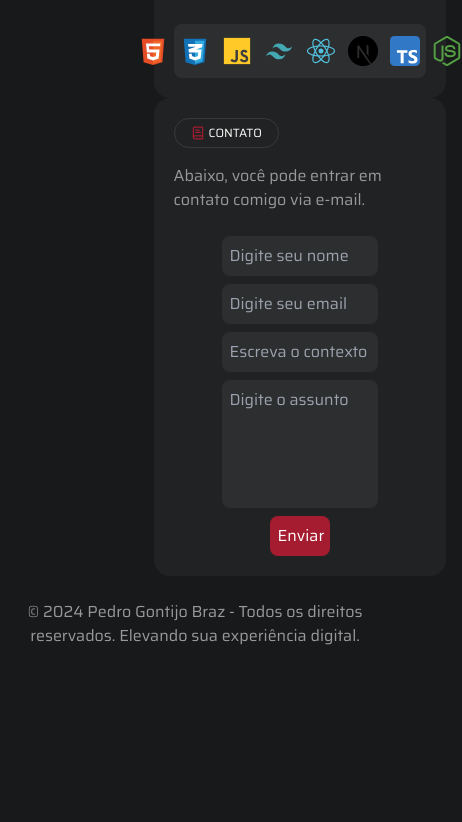
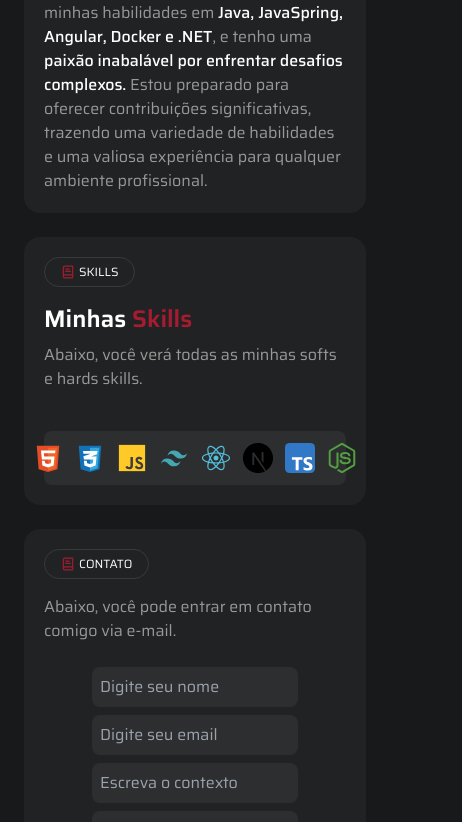
Before and after one commit to pedrogbraz/portfolio-new, a Next.js app: page / in a window 390 px wide. Shown: the part 1494-2316 px from the top of the page, 462 px wide, since content can reach past the window. Before the commit the page ends 2142 px from the top, so only its background shows below. Built offline with nearby package versions, Linux system fonts and the light colour scheme.

Commit message:
fix: fix bug in responsive card

```diff
--- a/src/app/page.tsx
+++ b/src/app/page.tsx
@@ -15,8 +15,8 @@ const Home = () => {
   return (
     <div className="p-0 space-y-6 md:space-y-0">
       <Header />
-      <div className="flex">
-        <div className="w-[25%] mx-7 md:w-auto md:fixed md:left-0 md:0">
+      <div className="px-6 gap-6 flex flex-col items-center md:p-0">
+        <div className="w-full mx-4 md:w-auto md:fixed md:left-0 md:0">
           <div className="w-full bg-[--nightBlack] rounded-2xl p-5 space-y-6">
             <div className="flex flex-col items-center space-y-5">
               <Avatar className="size-32 border-8 border-[--metalBlack]">
@@ -71,7 +71,7 @@ const Home = () => {
           </div>
         </div>
 
-        <div className="w-[75%] md:w-[99%] md:pl-[25%]">
+        <div className="flex flex-col md:w-[100%] md:pl-[25%] gap-6 md:mr-4">
           <div className="w-full bg-[--nightBlack] rounded-2xl p-5 space-y-4">
             <div className="inline-flex border border-white/10 rounded-full px-4 py-[6px]">
               <span className="flex items-center gap-1 text-[--color-white] text-xs">
@@ -284,7 +284,7 @@ const Home = () => {
         </div>
       </div>
 
-      <div className="text-[--textColor] text-center">
+      <div className="text-[--textColor] text-center mx-2 md:mx-0">
         © 2024 Pedro Gontijo Braz - Todos os direitos reservados. Elevando sua
         experiência digital.
       </div>
```
